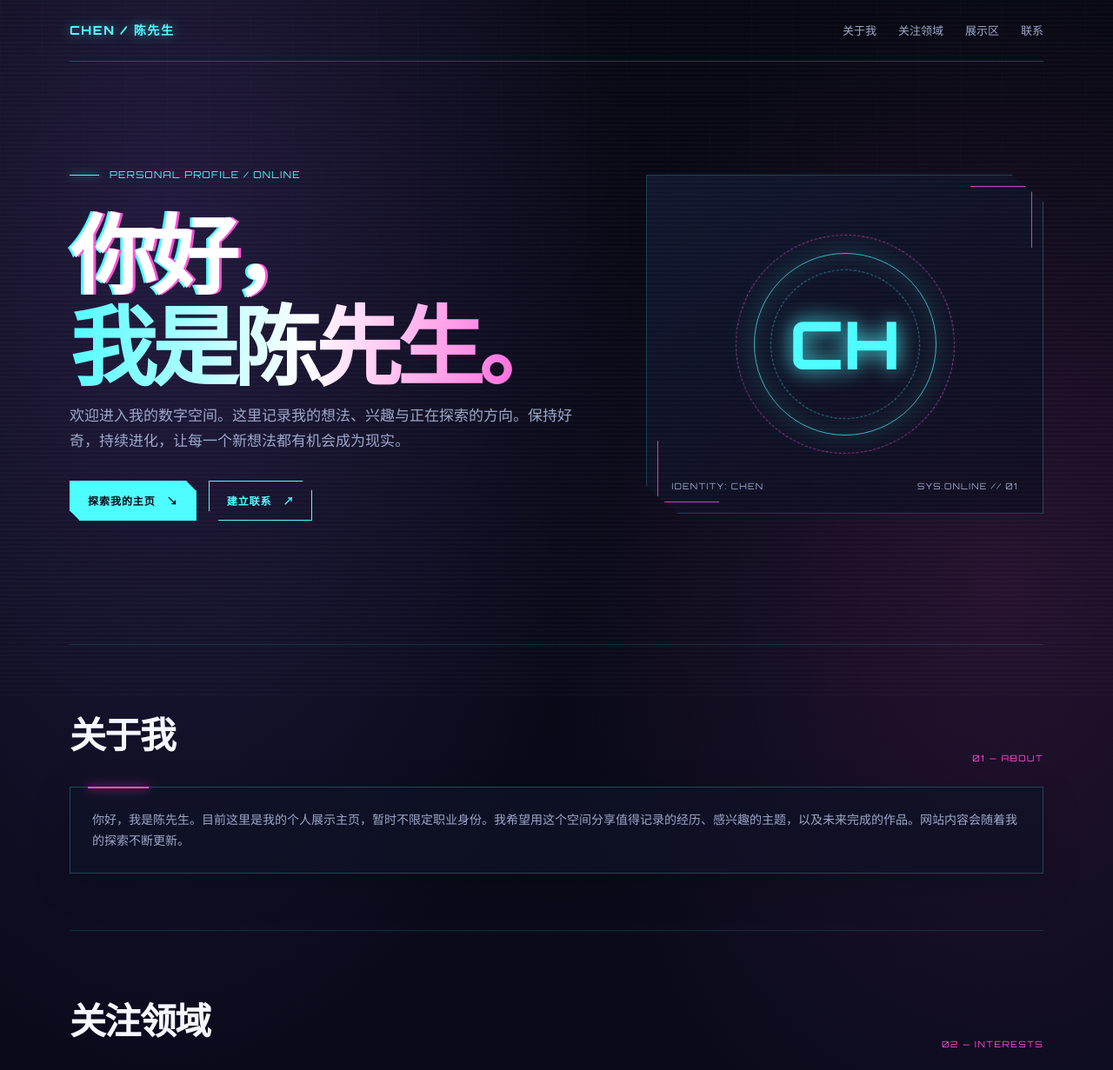
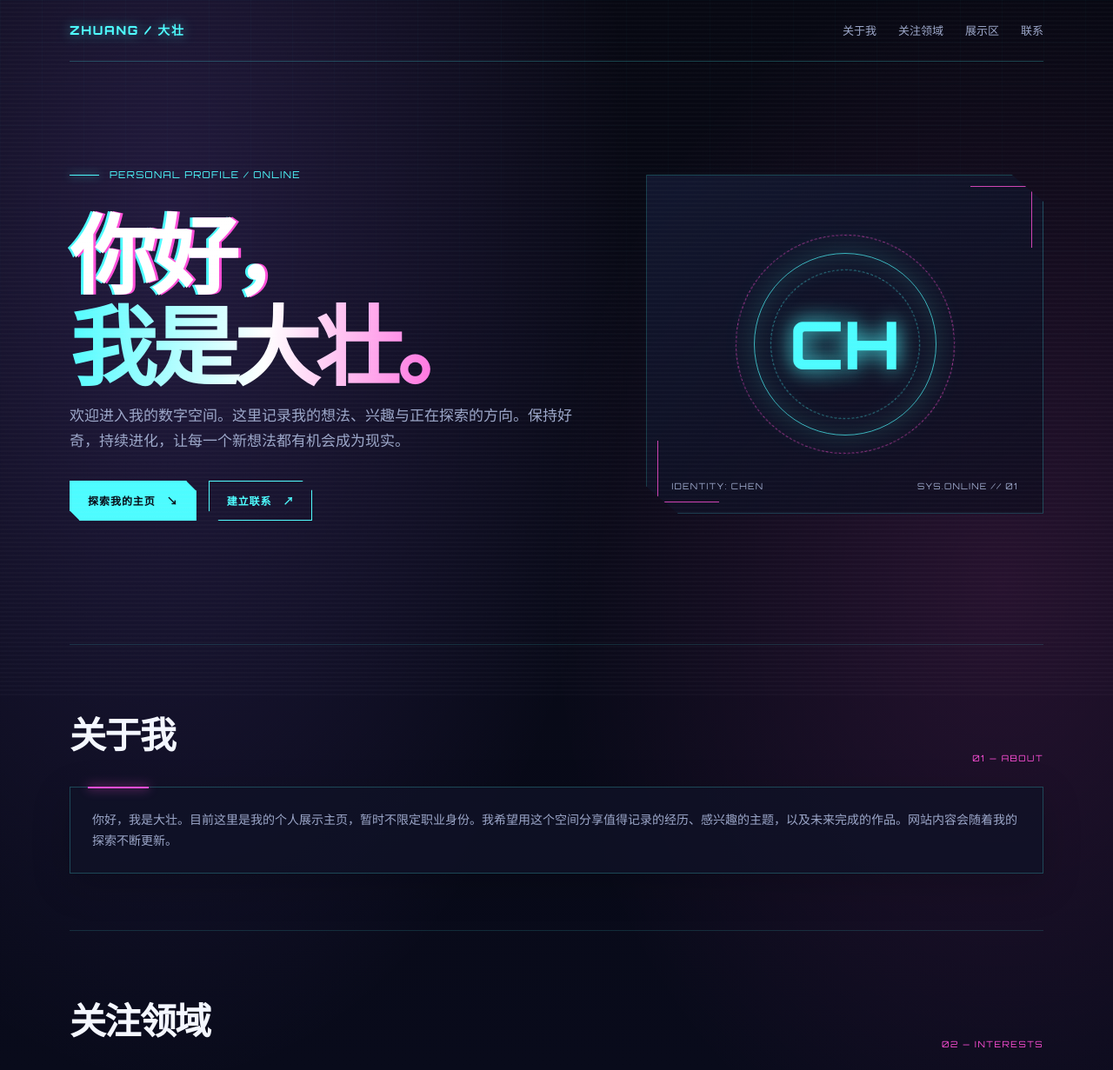
Before and after one commit to KFC-VW50/KFC-VW50.github.io, a plain HTML site: page index.html in a window 1280 px wide. Shown: the top 1231 px of the page at 87% size. Drawn offline with Linux system fonts and the light colour scheme.

Commit message:
Update index.html

```diff
--- a/index.html
+++ b/index.html
@@ -3,8 +3,8 @@
 <head>
   <meta charset="UTF-8">
   <meta name="viewport" content="width=device-width, initial-scale=1.0">
-  <meta name="description" content="陈先生的个人展示主页">
-  <title>陈先生 | 个人主页</title>
+  <meta name="description" content="大壮的个人展示主页">
+  <title>大壮 | 个人主页</title>
   <style>
     @import url('https://fonts.googleapis.com/css2?family=Orbitron:wght@400;500;600;700;800&family=Noto+Sans+SC:wght@300;400;500;700;900&display=swap');
     :root {
@@ -84,7 +84,7 @@
   <div class="scanline"></div>
   <div class="wrap">
     <header>
-      <a class="brand" href="#">CHEN / 陈先生</a>
+      <a class="brand" href="#">ZHUANG / 大壮</a>
       <nav aria-label="主导航">
         <a href="#about">关于我</a><a href="#interests">关注领域</a><a href="#projects">展示区</a><a href="#contact">联系</a>
       </nav>
@@ -94,7 +94,7 @@
       <div class="hero">
         <div>
           <div class="eyebrow">PERSONAL PROFILE / ONLINE</div>
-          <h1><span class="glitch">你好，</span><br><span class="glow">我是陈先生。</span></h1>
+          <h1><span class="glitch">你好，</span><br><span class="glow">我是大壮。</span></h1>
           <p class="lead">欢迎进入我的数字空间。这里记录我的想法、兴趣与正在探索的方向。保持好奇，持续进化，让每一个新想法都有机会成为现实。</p>
           <div class="actions">
             <a class="btn primary" href="#about">探索我的主页　↘</a>
@@ -110,7 +110,7 @@
       <section id="about">
         <div class="section-head"><h2>关于我</h2><span class="sub">01 — ABOUT</span></div>
         <div class="panel">
-          <p>你好，我是陈先生。目前这里是我的个人展示主页，暂时不限定职业身份。我希望用这个空间分享值得记录的经历、感兴趣的主题，以及未来完成的作品。网站内容会随着我的探索不断更新。</p>
+          <p>你好，我是大壮。目前这里是我的个人展示主页，暂时不限定职业身份。我希望用这个空间分享值得记录的经历、感兴趣的主题，以及未来完成的作品。网站内容会随着我的探索不断更新。</p>
         </div>
       </section>
 
@@ -140,7 +140,7 @@
       </section>
     </main>
 
-    <footer><span>© <span id="year"></span> CHEN / 陈先生</span><span class="mono">STAY CURIOUS. KEEP EVOLVING.</span></footer>
+    <footer><span>© <span id="year"></span> ZHUANG / 大壮</span><span class="mono">STAY CURIOUS. KEEP EVOLVING.</span></footer>
   </div>
   <script>document.getElementById("year").textContent = new Date().getFullYear();</script>
 </body>
```
